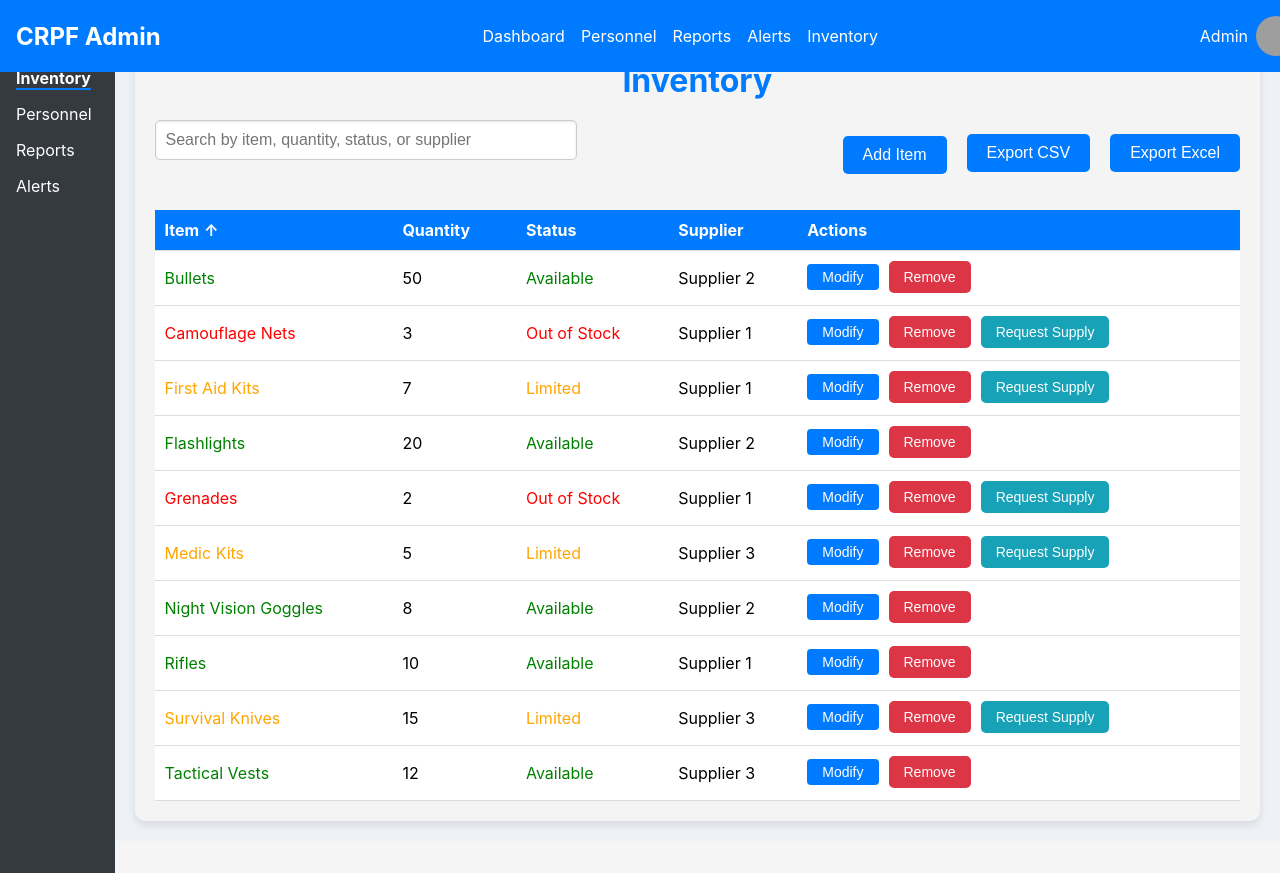
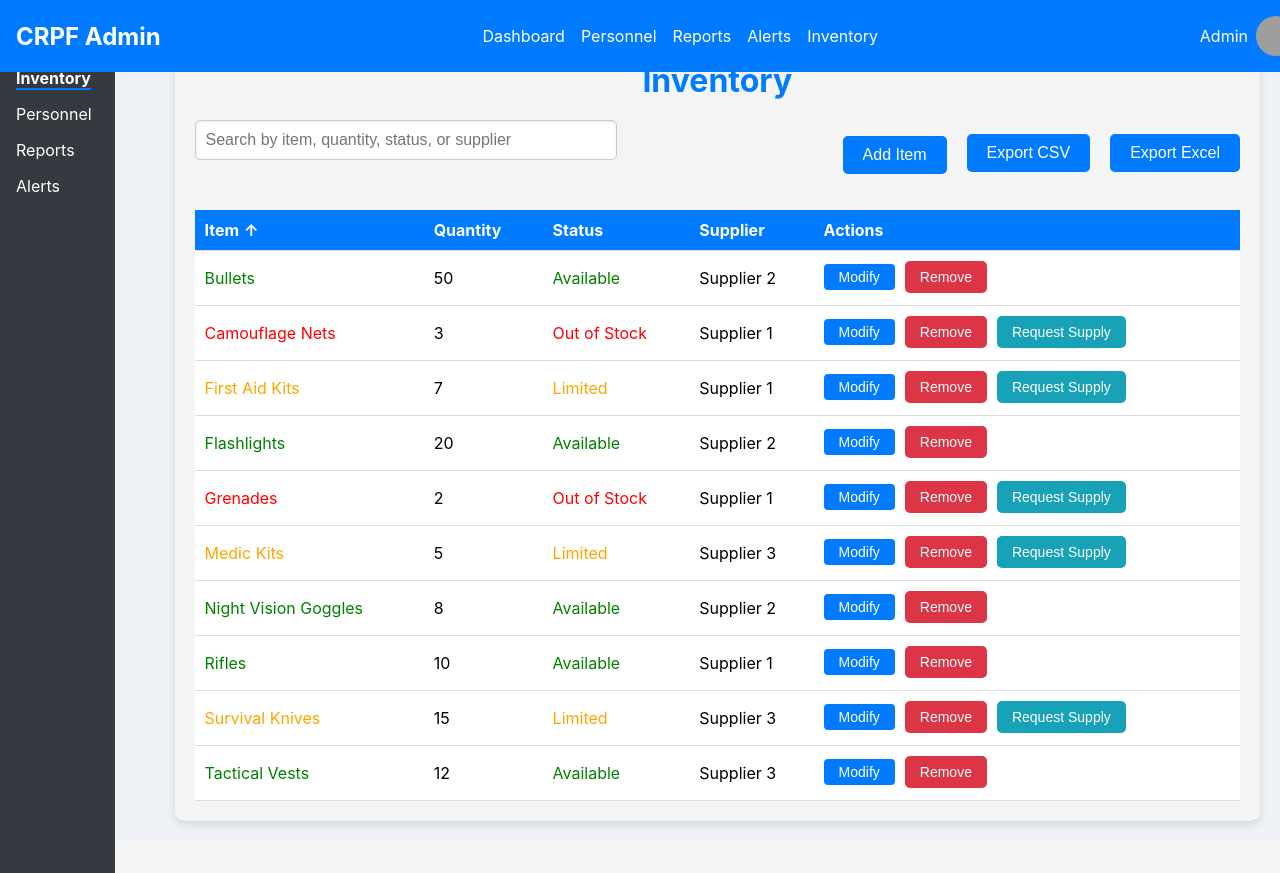
Before and after one commit to sarthakkarora/CRPF-PORTAL, a React (Create React App) app: page /inventory in a window 1280 px wide. Built offline with nearby package versions, Linux system fonts and the light colour scheme; grey boxes are pictures that could not be loaded.

Commit message:
Inventory.css

```diff
--- a/src/components/Inventory.css
+++ b/src/components/Inventory.css
@@ -4,6 +4,7 @@
   border-radius: 10px;
   box-shadow: 0 4px 8px rgba(0, 0, 0, 0.1);
   position: relative;
+margin-left: 40px;
 }
 
 .inventory-heading {
```
